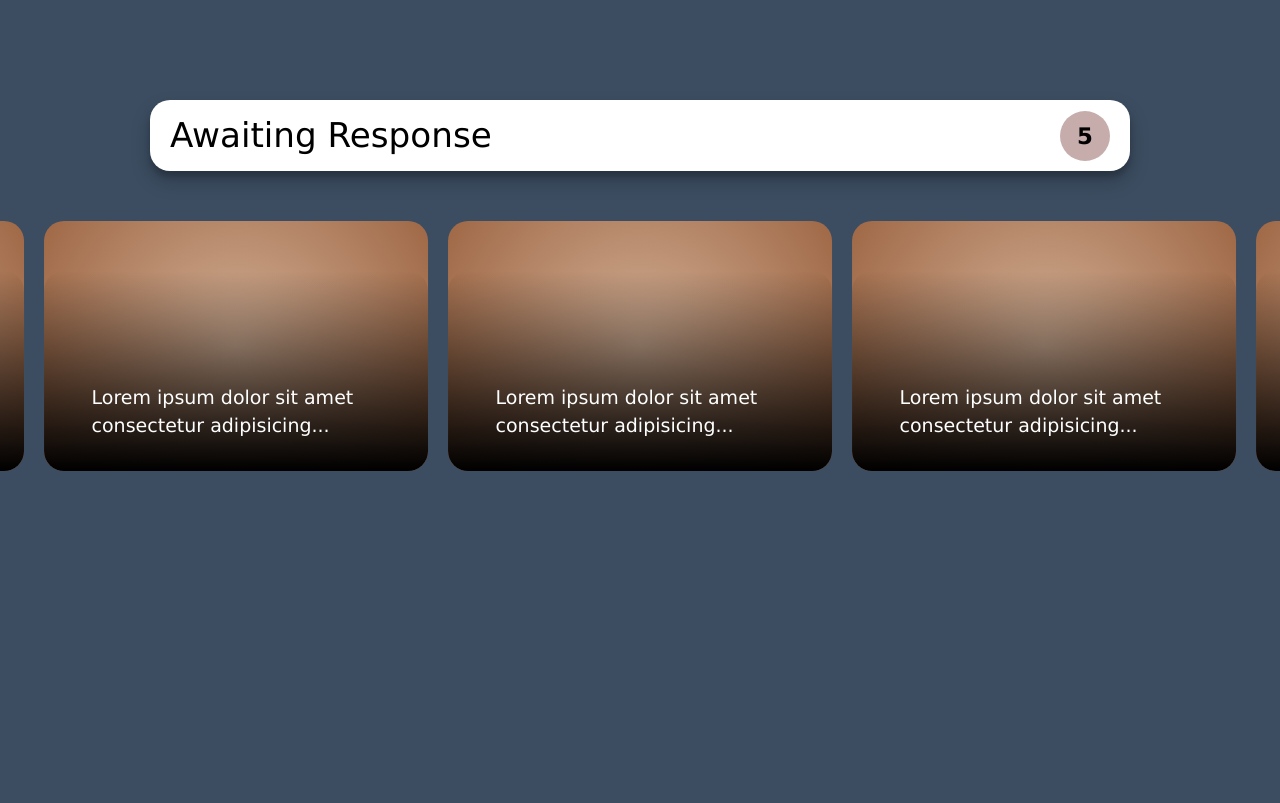
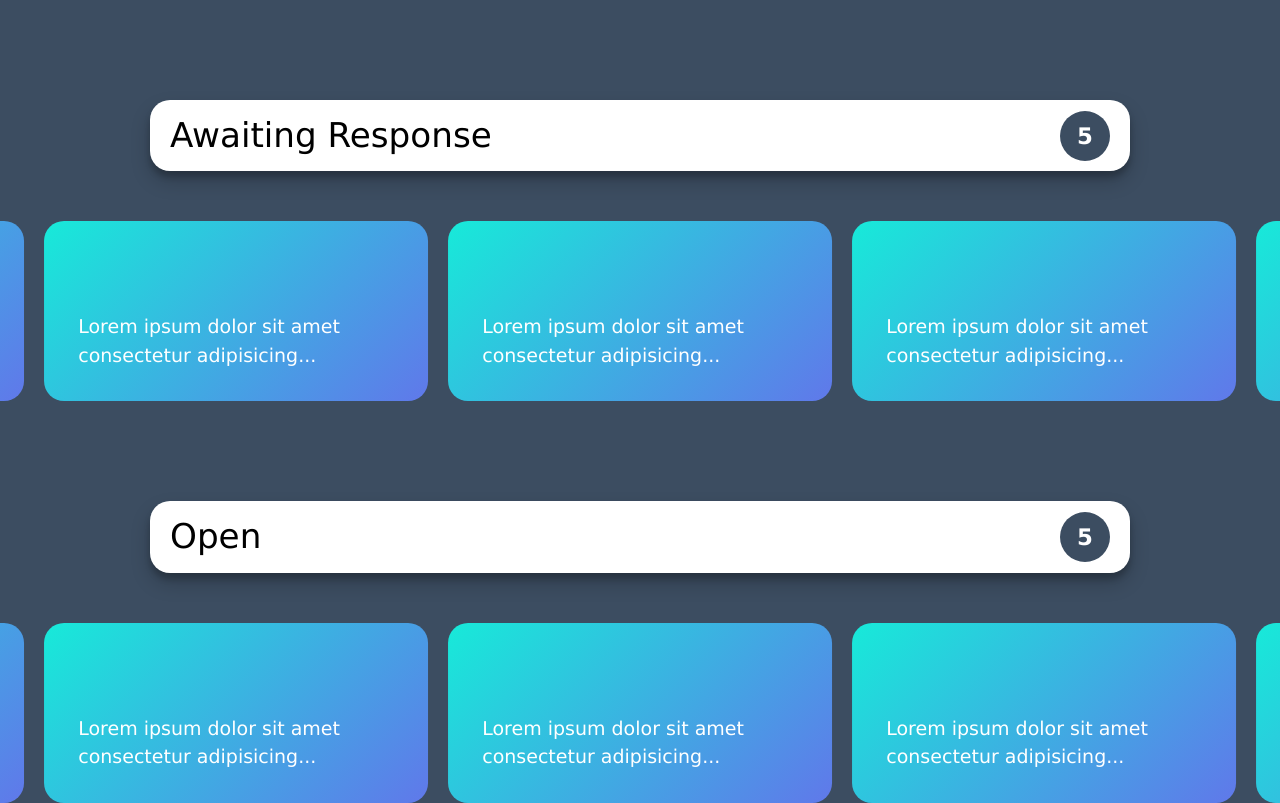
Before and after one commit to ahmad-milzam/ticket-monitoring, a plain HTML site: page index.html in a window 1280 px wide. Drawn offline with nearby package versions, Linux system fonts and the light colour scheme.

Commit message:
update design

```diff
--- a/asset/css/style.css
+++ b/asset/css/style.css
@@ -120,14 +120,14 @@ a.link.link-active {
 .total-ticket {
     height: 50px;
     width: 50px;
-    background-color: #c7acac;
+    background-color: #3C4D61;
     border-radius: 50%;
     display: flex;
     justify-content: center;
     align-items: center;
     font-size: 1.2em;
     font-weight: 900;
-    color: #000;
+    color: #fff;
 }
 
 /* slider-nime */
@@ -136,10 +136,9 @@ a.link.link-active {
 }
 .gallery-cell {
     width: 30%;
-    height: 250px;
+    height: 180px;
     margin-right: 20px;
-    background: rgb(210,175,149);
-    background: radial-gradient(circle, rgba(210,175,149,1) 0%, rgba(159,104,70,1) 100%);
+    background:linear-gradient(135deg, #17ead9 0%,#6078ea 100%);
     counter-increment: gallery-cell;
     border-radius: 20px;
     position: relative;
@@ -151,7 +150,7 @@ a.link.link-active {
     left: 0;
     right: 0;
     height: 80%;
-    background: linear-gradient(180deg, rgba(0,0,0,0), black);
+    background: (180deg, rgba(0,0,0,0), black);
     border-radius: 20px;
 }
 .gallery-cell img {
@@ -164,9 +163,9 @@ a.link.link-active {
     position: absolute;
     /* text-align: center; */
     color: #fff;
-    left: 2.5em;
+    left: 1.8em;
     /* right: 0; */
-    top: 8.5em;
+    top: 4.8em;
     z-index: 9999;
 }
 .flickity-page-dots {
--- a/index.html
+++ b/index.html
@@ -56,6 +56,30 @@
             <span class="title-ticket"></span>
         </div>
     </div>
+
+    <div class="col-md-12 pop-contain">
+        <div class="d-flex populer-banner align-content-center align-items-center">
+            <div class="ticket-category">Open</div>
+            <div class="ml-auto total-ticket">5</div>
+        </div>
+    </div>
+    <div class="gallery js-flickity mt-50" data-flickity-options='{ "wrapAround": true, "autoPlay": true }'>
+        <div class="gallery-cell">
+            <span class="title-ticket"></span>
+        </div>
+        <div class="gallery-cell">
+            <span class="title-ticket"></span>
+        </div>
+        <div class="gallery-cell">
+            <span class="title-ticket"></span>
+        </div>
+        <div class="gallery-cell">
+            <span class="title-ticket"></span>
+        </div>
+        <div class="gallery-cell">
+            <span class="title-ticket"></span>
+        </div>
+    </div>
     <!-- end populer -->
 
     <!-- asset JS -->
```
